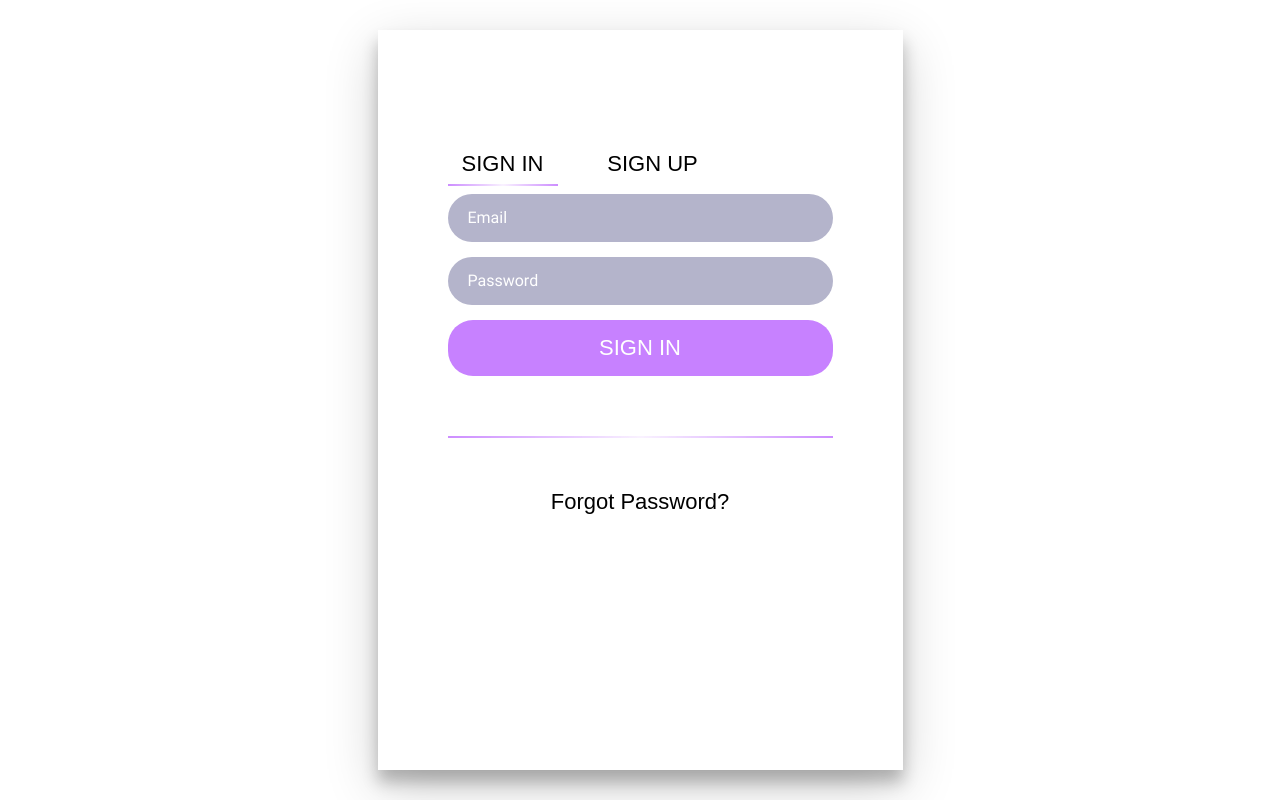
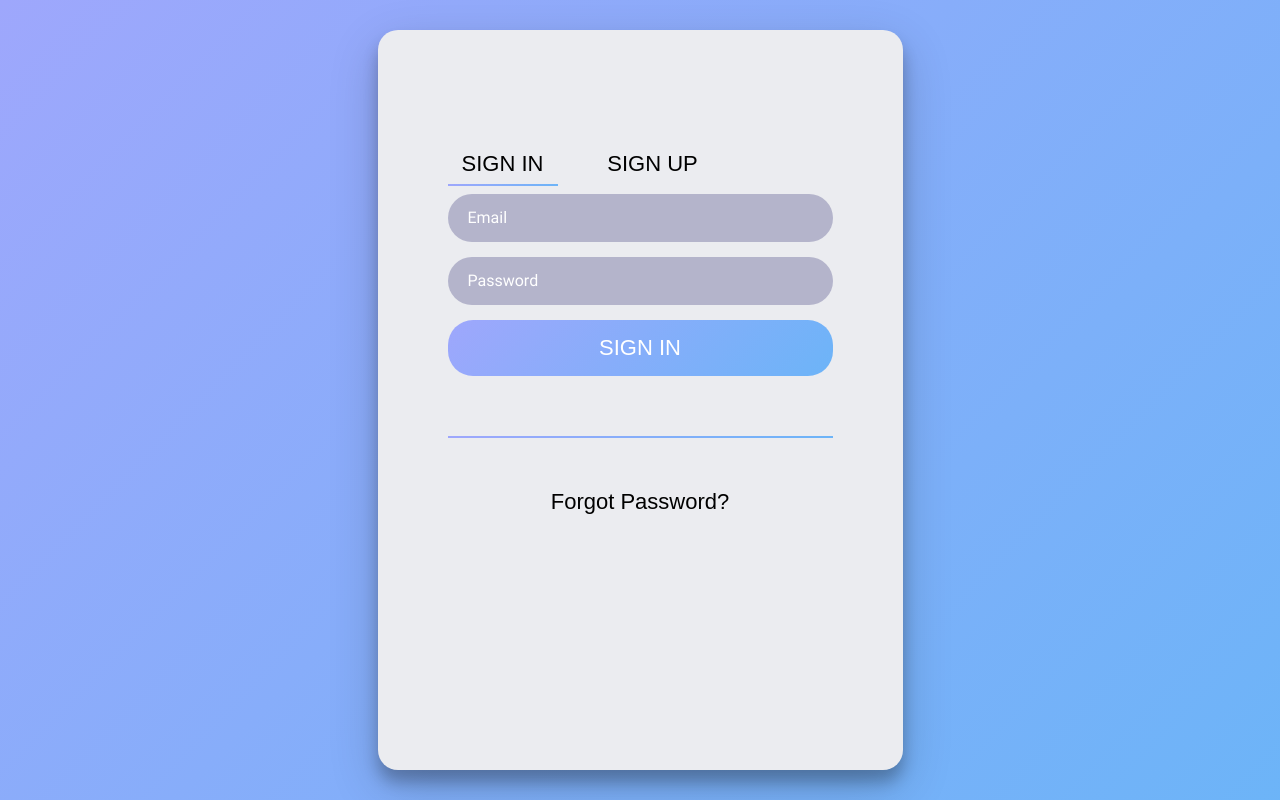
Before and after one commit to devojka-od-papira/hussle, a React (Create React App) app: page / in a window 1280 px wide. Built offline with nearby package versions, Linux system fonts and the light colour scheme; no server answers.

Commit message:
Refactor UI for sign in, sign up and forgot password components (#37)
Co-authored-by: Bojana Bojic <bojic@work.co>

```diff
--- a/src/components/forgetPassword/ForgetPassword.module.scss
+++ b/src/components/forgetPassword/ForgetPassword.module.scss
@@ -8,7 +8,7 @@
 }
 
 .buttonColor {
-  background-color: #C781FF;
+  background: linear-gradient(134.34deg, #9EA7FC 0%, #65B6F7 114.98%);
   border-radius: 25px;
   padding: 15px 20px;
   color: white;
--- a/src/components/signIn/SignIn.module.scss
+++ b/src/components/signIn/SignIn.module.scss
@@ -7,7 +7,7 @@
 }
 
 .buttonColor {
-  background-color: #C781FF;
+  background: linear-gradient(134.34deg, #9EA7FC 0%, #65B6F7 114.98%);
   border-radius: 25px;
   padding: 15px 20px;
   color: white;
@@ -16,7 +16,7 @@
 .hr {
   height: 2px;
   margin: 60px 0 50px 0;
-  background: radial-gradient(circle, rgba(199,129,255,0.1) 0%, rgba(199,129,255,0.4) 35%, rgba(199,129,255,0.9) 100%);
+  background: linear-gradient(134.34deg, #9EA7FC 0%, #65B6F7 114.98%);
 }
 
 .wrapper {
--- a/src/components/signUp/SignUp.module.scss
+++ b/src/components/signUp/SignUp.module.scss
@@ -8,7 +8,7 @@
 }
 
 .buttonColor {
-  background-color: #C781FF;
+  background: linear-gradient(134.34deg, #9EA7FC 0%, #65B6F7 114.98%);
   border-radius: 25px;
   padding: 15px 20px;
   color: white;
@@ -17,7 +17,7 @@
 .hr {
   height: 2px;
   margin: 60px 0 50px 0;
-  background: radial-gradient(circle, rgba(199,129,255,0.1) 0%, rgba(199,129,255,0.4) 35%, rgba(199,129,255,0.9) 100%);
+  background: linear-gradient(134.34deg, #9EA7FC 0%, #65B6F7 114.98%);
 }
 
 .wrapper {
--- a/src/views/login/Login.module.scss
+++ b/src/views/login/Login.module.scss
@@ -4,6 +4,7 @@
   display: flex;
   justify-content: center;
   align-items: center;
+  background: linear-gradient(134.34deg, #9EA7FC 0%, #65B6F7 114.98%);
 }
 
 .container {
@@ -13,6 +14,8 @@
   position: relative;
   box-shadow: 0 12px 15px 0 rgba(0, 0, 0, 0.24), 0 17px 50px 0 rgba(0, 0, 0, 0.19);
   padding-top: 120px;
+  background-color: #ebecf0;
+  border-radius: 20px;
 }
 
 .wrapper {
@@ -36,7 +39,7 @@
 
 .hr {
   height: 2px;
-  background: radial-gradient(circle, rgba(199,129,255,0.1) 0%, rgba(199,129,255,0.4) 35%, rgba(199,129,255,0.9) 100%);
+  background: linear-gradient(134.34deg, #9EA7FC 0%, #65B6F7 114.98%);
   width: 110px;
   transition: transform 0.4s linear;
   display: inline-block;
```
